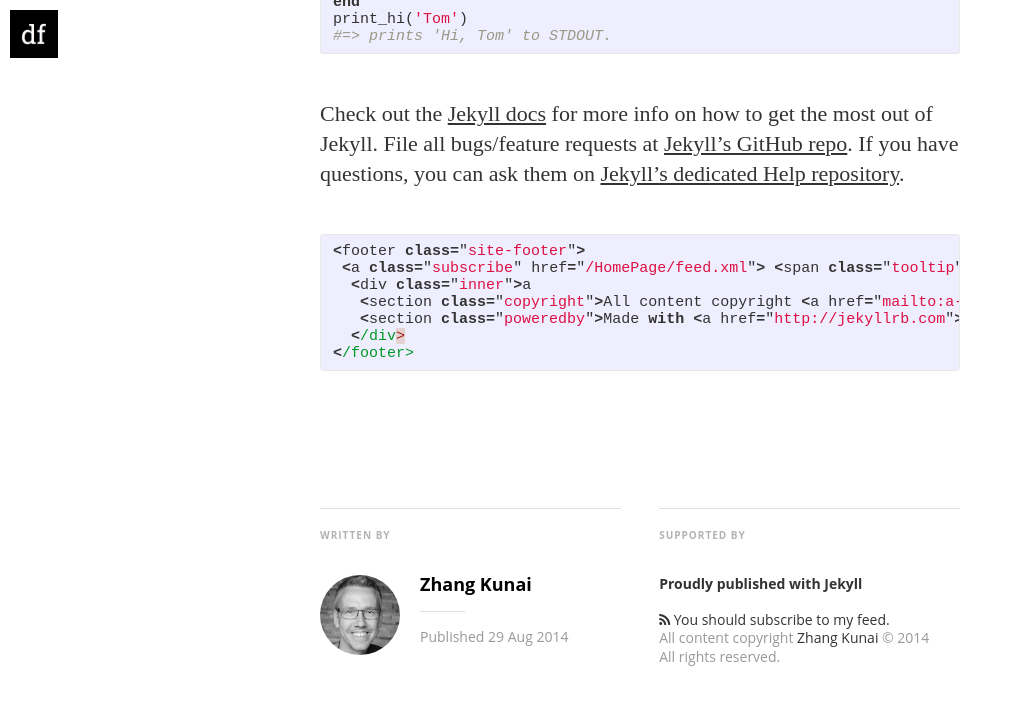
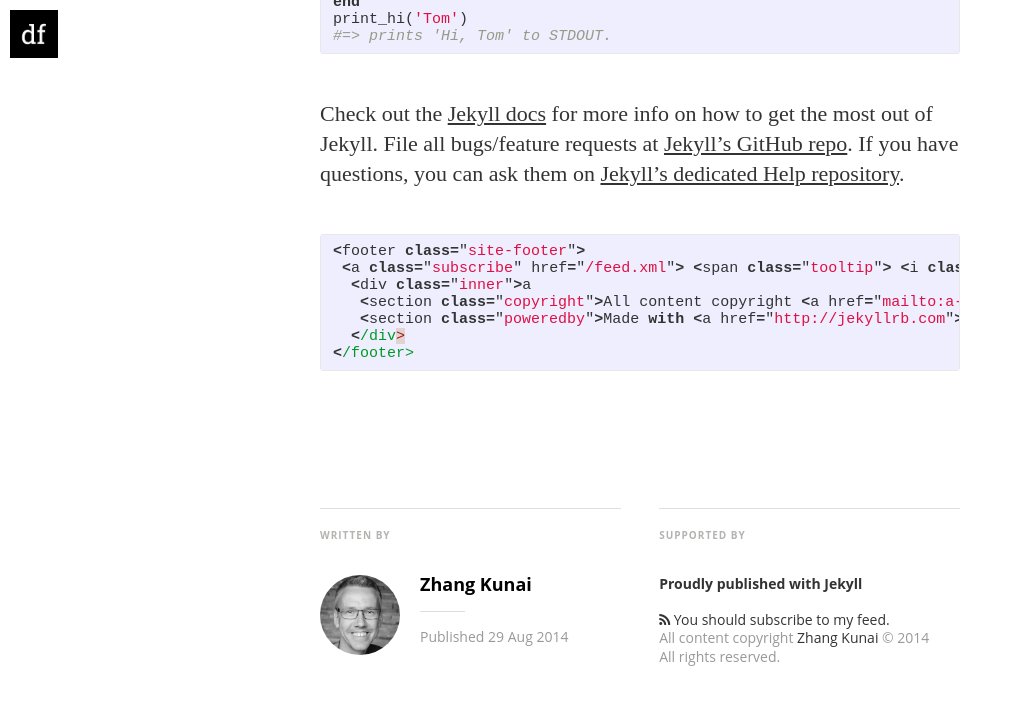
Before and after one commit to McDifference/HomePage, a Jekyll site: the page built from _posts/2014-08-29-welcome-to-jekyll.markdown, in a window 1280 px wide and 900 px high, scrolled down 1414 px, cut to the strip 0-752 px from the top of the window. Shown: the top 705 px of the strip, without its empty margins (0-1013 px from the left). Built offline with Jekyll 4.4.1, drawn with Linux system fonts in a browser that asks for light colours; nearby versions of some CDN libraries; some web fonts are replaced; Markdown is read by kramdown in place of the engine named in the settings.

```diff
--- /dev/null
+++ b/CNAME
@@ -0,0 +1 @@
+mcdifference.tk
--- a/_config.yml
+++ b/_config.yml
@@ -19,8 +19,8 @@ author_image: "/assets/images/author.jpg"
 
 paginate:	5
 
-url: "http://mcdifference.github.io" # the base hostname & protocol for your site
-baseurl: "/HomePage"
+url: "http://mcdifference.tk" # the base hostname & protocol for your site
+baseurl: ""
 
 # social icons and sharing options
 social:
```
